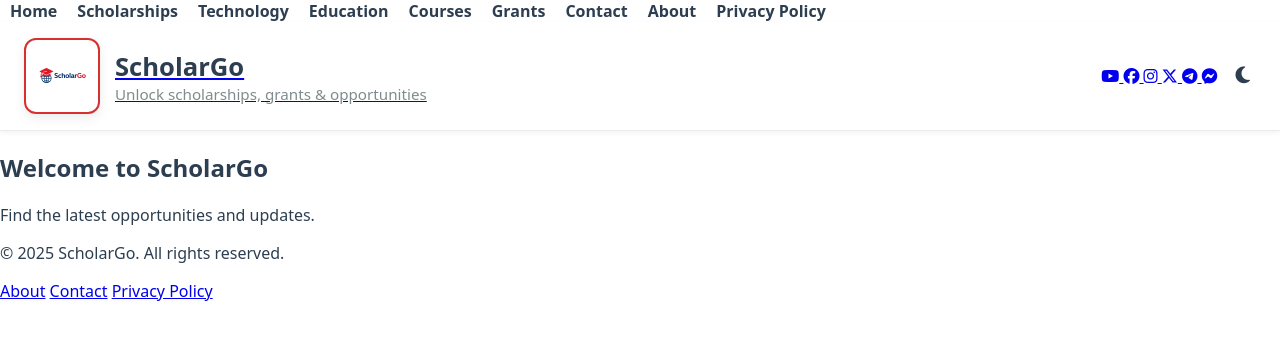
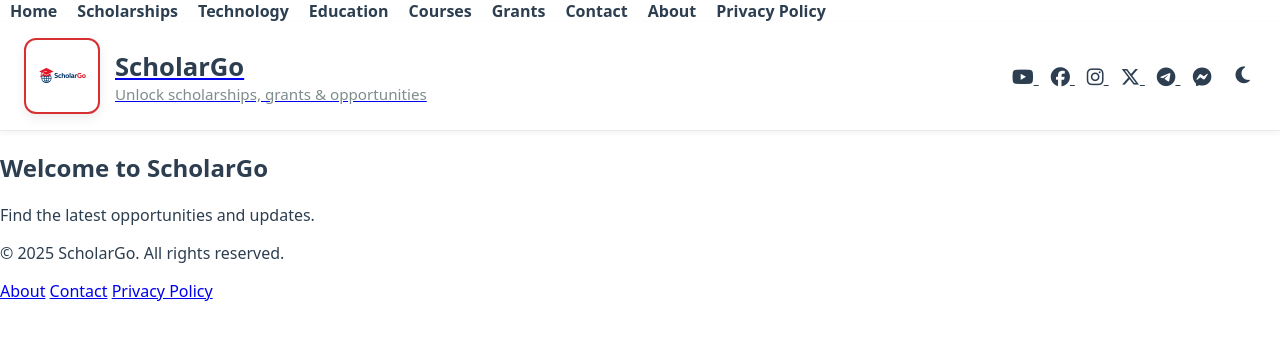
Before and after one commit to WebsiteGuy01/scholargo-site, a plain HTML site: page index.html in a window 1280 px wide. Drawn offline with nearby package versions, Linux system fonts and the light colour scheme.

Commit message:
Update style.css

```diff
--- a/css/style.css
+++ b/css/style.css
@@ -171,3 +171,15 @@ body.sidebar-open .overlay {
   --text: #f1f1f1;
   --muted: #aaaaaa;
 }
+.social-icons a,
+.footer-social-icons a {
+  margin: 0 6px;
+  color: var(--text);
+  font-size: 1.2em;
+  transition: color 0.3s;
+}
+
+.social-icons a:hover,
+.footer-social-icons a:hover {
+  color: #d63031;
+}
```
